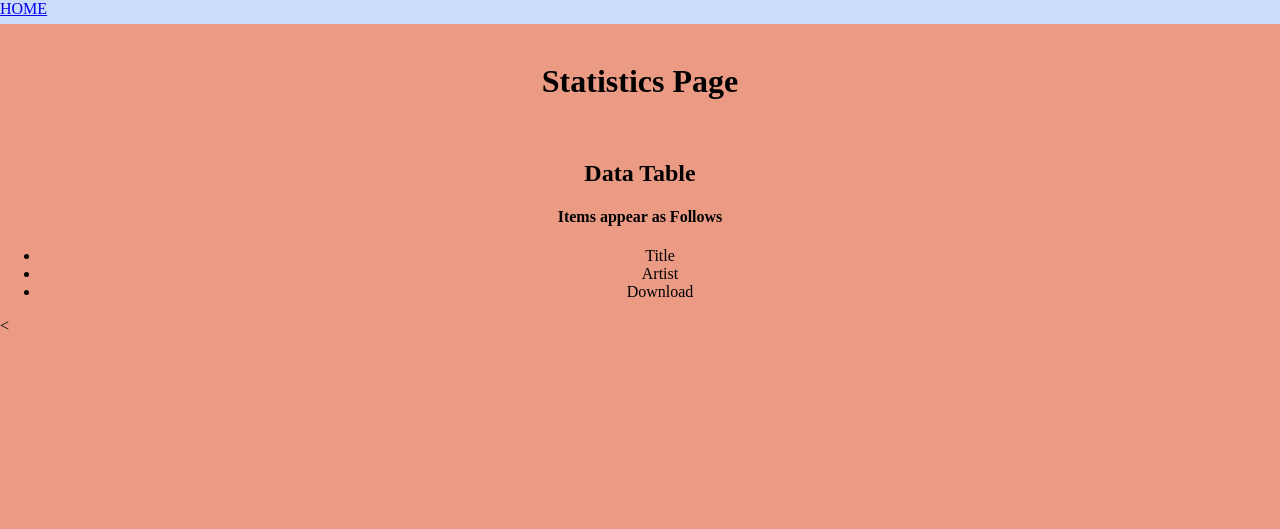
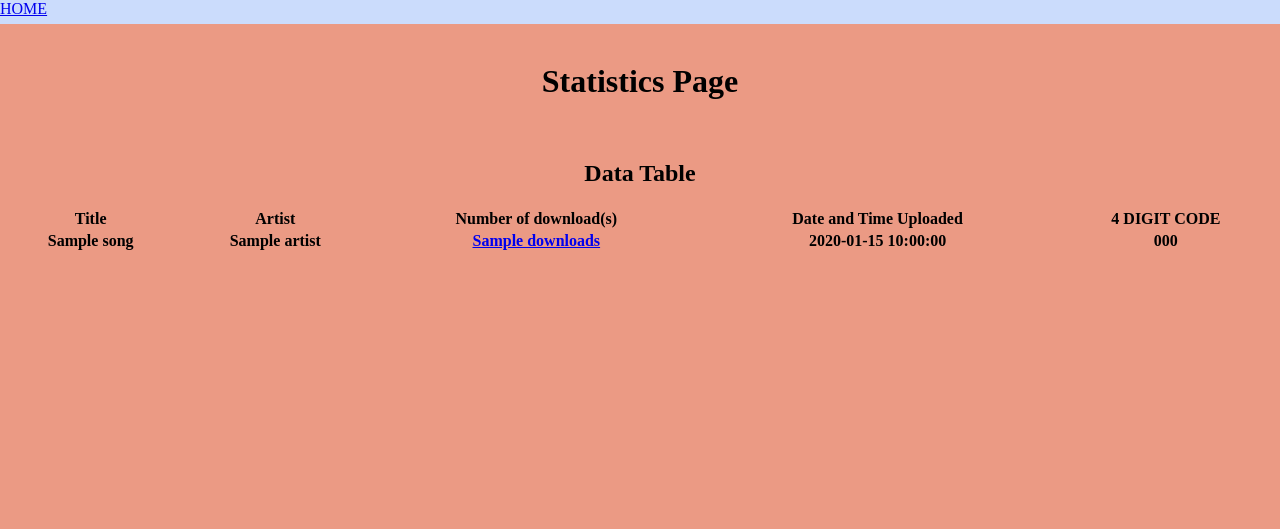
Before and after one commit to Muntasir96/music_distribution_application, a Flask app: page /stat in a window 1280 px wide. Shown: the top 529 px of the page. After the commit the page ends 250 px from the top, so only its background shows below. Run offline with Flask 2, Linux system fonts and the light colour scheme; the visitor is signed in with stand-in values (Sample User, id 1); a database or web service that is not in the repository returns one stand-in record (values such as "Sample title"); lists and menus that the app fills with data are empty; some libraries are stand-ins or nearby versions.

Commit message:
Stats updated

```diff
--- a/app.py
+++ b/app.py
@@ -12,6 +12,8 @@ import qrcode
 import random
 import string
 from io import StringIO
+import datetime
+import geocoder
 
 
 app = Flask(__name__)
@@ -126,7 +128,8 @@ def upload():
             gencode = ''
             for i in range(n):
                 gencode = gencode + random.choice(clist)
-            songlist.insert({'title': title, 'artist':artist, 'code':gencode, 'filename': filename})
+            now = datetime.datetime.now().strftime("%a, %d %B %Y %I:%M:%S %p")
+            songlist.insert({'title': title, 'artist':artist, 'code':gencode, 'filename': filename, 'username': session['username'], 'downloads': 0, 'time':now, 'timelist':[], 'loclist':[]})
             img = qrcode.make(gencode) # img is a png image
             imgname = 'static/image/' + str(gencode) + '.png'
             mscname = 'static/music/' + str(filename)
@@ -148,7 +151,19 @@ def downloadfile(code):
     song = {}
     for i in songlist.find({'code':code}):
         song = i
+    g = geocoder.ip('me')
+    here = "Latitude: " + str(g.latlng[0]) + " Longitude: " + str(g.latlng[1])
+    now = datetime.datetime.now().strftime("%a, %d %B %Y %I:%M:%S %p")
+    timelist = song['timelist']
+    loclist = song['loclist']
+    timelist.append(now)
+    loclist.append(here)
     filename = song['filename']
+    downloads = song['downloads']
+    downloads = downloads + 1
+    songlist.find_one_and_update({'code':code}, {"$set": {'downloads':downloads}})
+    songlist.find_one_and_update({'code':code}, {"$set": {'timelist':timelist}})
+    songlist.find_one_and_update({'code':code}, {"$set": {'loclist':loclist}})
     path = "static/music/" + filename
     return send_file(path, attachment_filename=filename, as_attachment=True)
 
@@ -160,7 +175,30 @@ def user():
 
 @app.route('/stat')
 def stat():
-    return render_template("stat.html")
+    if 'username' not in session:
+        return render_template("home.html", message = "You must be logged in to your stats!")
+    else:
+        mysonglist = []
+        for i in songlist.find({'username':session['username']}):
+            mysonglist.append(i)
+        if(len(mysonglist) > 0):
+            return render_template("stat.html", list = mysonglist)
+        else:
+            return render_template("stat.html")
+
+@app.route('/stat/<code>')
+def statc(code):
+    if 'username' not in session:
+        return render_template("home.html", message = "You must be logged in to your stats!")
+    else:
+        song = {}
+        for i in songlist.find({'code':code}):
+            song = i
+        if song['username'] == session['username']:
+            return render_template("stat.html", song = song)
+        else:
+            return render_template("home.html", message = "Illegal Access!", username = session["username"])
+
 
 @app.route('/mongo', methods=['GET'])
 def mongo_test():
--- a/src/geo.py
+++ b/src/geo.py
@@ -4,4 +4,5 @@ import geocoder
 # python3 geo.py
 
 g = geocoder.ip('me')
-print(g.latlng)
+x = "Latitude: " + str(g.latlng[0]) + " Longitutde: " + str(g.latlng[1])
+print(x)
--- a/templates/stat.html
+++ b/templates/stat.html
@@ -7,25 +7,54 @@
 <body style="margin: 0">
 	<div style="background-color: #CBDCFC; width: 100%; padding-bottom: 3vh" id='header'>
 		<div style="float: left">
-			<a href="/home">HOME</a>
+			<a href="/">HOME</a>
 		</div>
 	</div>
 	<div style="background-color: #EB9A84; width: 100%; padding-bottom: 100vh" id="body">
 		<br>
 		<center><h1>Statistics Page</h1></center>
 		<br>
-		<div id="data-table">
-			<center>
-				<h2>Data Table</h2>
-				<h4>Items appear as Follows</h4>
-				<ul id="format">
-					<li>Title</li>
-					<li>Artist</li>
-					<li>Download</li>
-				</ul>
-			</center><
-			<ul id="songs"></ul>
-		</div>
+		{% if list %}
+				<center><h2>Data Table</h2></center>
+				<table style="width:100%">
+					<tr>
+    				<th>Title</th>
+    				<th>Artist</th>
+    				<th>Number of download(s)</th>
+					<th> Date and Time Uploaded </th>
+					<th> 4 DIGIT CODE </th>
+  					</tr>
+			{% for song in list%}
+				<tr>
+    				<th>{{song['title']}}</th>
+    				<th>{{song['artist']}}</th>
+    				<th> <a href="/stat/{{song['code']}}">{{song['downloads']}}</a> </th>
+					<th> {{song['time']}}</th>
+					<th> {{song['code']}} </th>
+  					</tr>
+			{% endfor %}
+			</table>
+		{% else %}
+			{% if song %}
+				<center><h2>Downloads: {{song['downloads']}}</h2></center>
+				<table style="width:100%">
+					<tr>
+    				<th>Time Downloaded</th>
+    				<th>Geolocation</th>
+  					</tr>
+					{% for time in song['timelist'] %}
+					<tr>
+    					<th>{{time}}</th>
+						<th>{{song['loclist'][loop.index - 1]}}</th>
+					</tr>
+					{% endfor %}
+
+			</table>
+			{% else %}
+				<center> You never uploaded songs</center>
+			{% endif %}
+		{% endif %}
+
 	</div>
 </body>
 </html>
```
Also changed, not shown: templates/home.html (+7 -0 lines), templates/upload.html (+6 -4 lines), README.md, static/image/5boM.png (added), static/image/BIsX.png (added), static/image/HCtn.png (added), static/image/LuE6.png (added), static/image/g3Rc.png (added), static/image/toSu.png (added), static/image/wYEG.png (added), static/image/xzx9.png (added), 6 other files.
